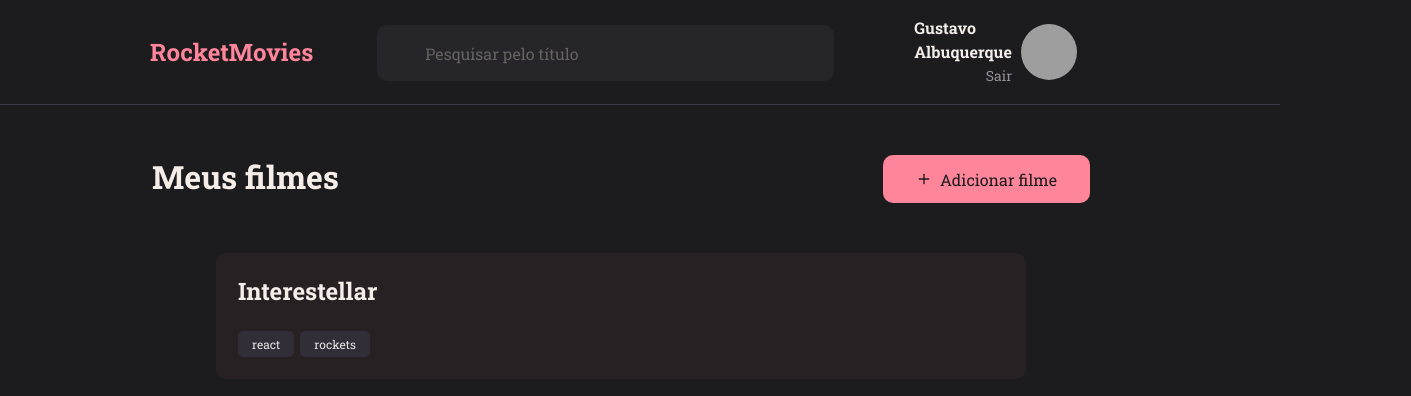
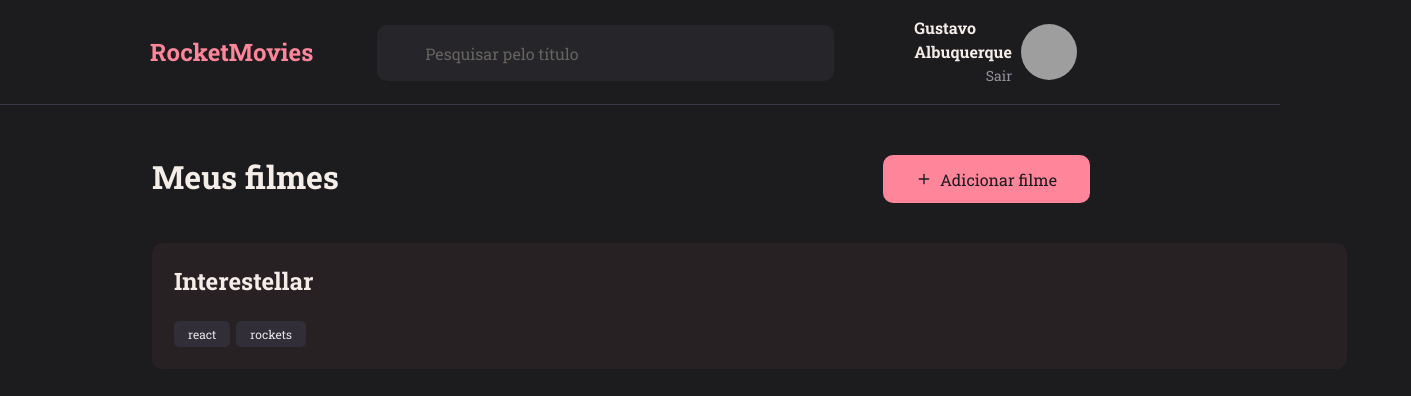
Before and after one commit to gugu1073/MovieNotes-Front-end, a React (Vite) app: page / in a window 1280 px wide. Shown: the top 396 px of the page, 1411 px wide, since content can reach past the window. Built offline with nearby package versions, Linux system fonts and the light colour scheme; grey boxes are pictures that could not be loaded.

Commit message:
Route-to-details

```diff
--- a/src/components/Note/style.js
+++ b/src/components/Note/style.js
@@ -2,7 +2,7 @@ import styled from "styled-components";
 
 
 export const Container = styled.button`
- width: 100%;
+ width: 1195px;
  background-color:rgba(255, 133, 155, 0.05);
 
  border: none;
--- a/src/pages/Home/index.jsx
+++ b/src/pages/Home/index.jsx
@@ -1,5 +1,6 @@
 import {FiPlus} from 'react-icons/fi';
 import {Container, Content, NewNotes } from './styles'
+import { Link } from "react-router-dom";
 
 import {Header} from '../../components/Header'
 import {Note} from '../../components/Note'
@@ -17,7 +18,7 @@ export function Home() {
       </NewNotes>
     </div>
 
-    <Content>
+    <Content to="/details/23">
       <Note data={{title: 'Interestellar',   tags:[
        {id: '1', name: 'react' },
        {id: '2', name: 'rockets'}
--- a/src/pages/Home/styles.js
+++ b/src/pages/Home/styles.js
@@ -13,14 +13,15 @@ export const Container = styled.div`
   margin-right: 190px;
   margin-top: 50px;
   margin-left: 152px;
+  margin-bottom: 40px;
  }
 `;
 
-export const Content =   styled.div`
+export const Content = styled(Link)`
  padding: 0 64px;
  overflow-y: auto;
 
-
+ margin-left: 88px;
 `;
 
 export const NewNotes =  styled(Link)`
```
